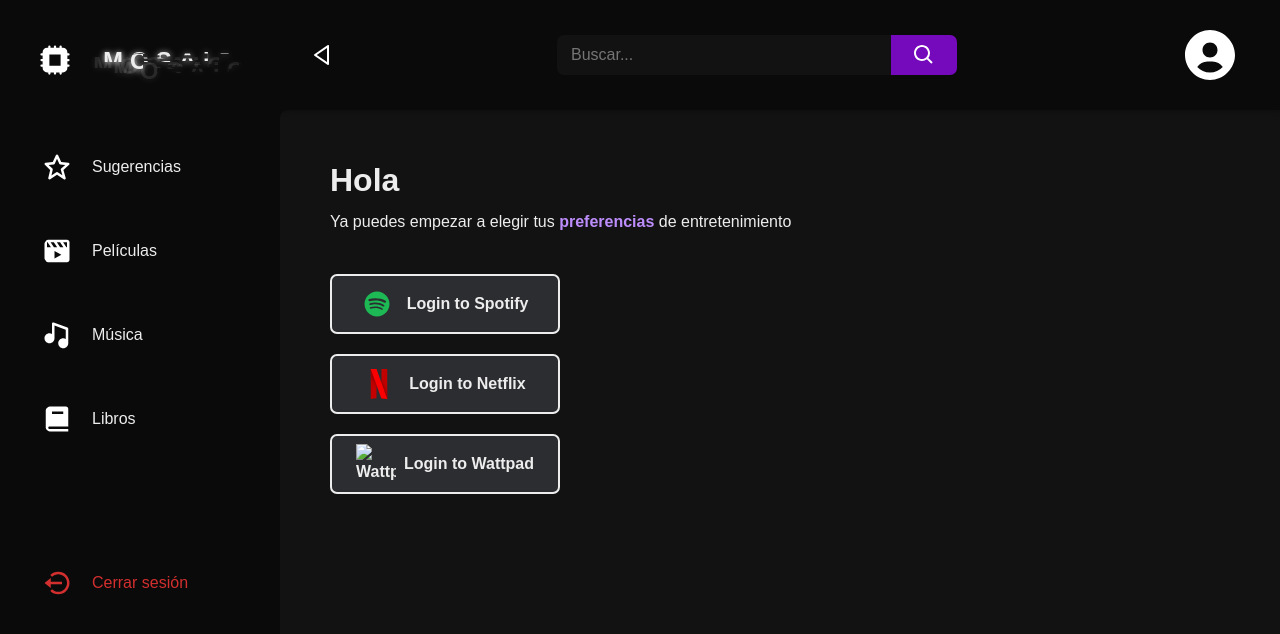
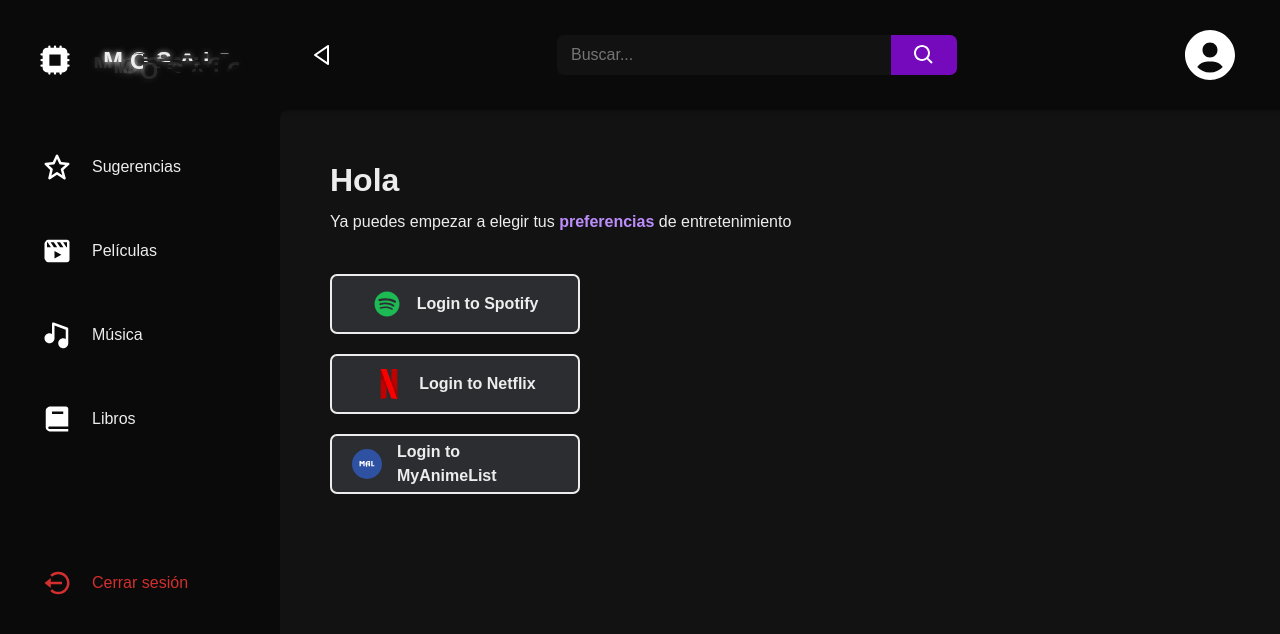
Before and after one commit to NotSamfa/Mosaic, a website built with Vite: page dashboard/index.html in a window 1280 px wide. Built offline with nearby package versions, Linux system fonts and the light colour scheme; a web font is replaced by a local one.

Commit message:
Change Wattpad to MyAnimeList

```diff
--- a/dashboard/index.html
+++ b/dashboard/index.html
@@ -72,9 +72,9 @@
                         <div id="movies" class="movie__container"></div>
                     </div>
 
-                    <a class="login__button wattpad" id="showWattpad">
-                        <img src="/src/assets/icons/wattpad-icon-logo.svg" alt="Wattpad">
-                        Login to Wattpad
+                    <a class="login__button mal" id="showMal">
+                        <img src="/src/assets/icons/mal-icon.svg" alt="MyAnimeList">
+                        Login to MyAnimeList
                     </a>
 
 
--- a/styles/client-components/main.css
+++ b/styles/client-components/main.css
@@ -24,7 +24,7 @@
 }
 
 .login__button{
-    width: 230px;
+    width: 250px;
     height: 60px;
     display: flex;
     justify-content: center;
@@ -73,16 +73,16 @@
     font-weight: bold;
 }
 
-.login__button.wattpad{
-    gap: 8px;
+.login__button.mal{
+    margin-right: 200px;
     img{
-        width: 40px;
-        height: 40px;
+        width: 30px;
+        height: 30px;
     }
 }
 
-.login__button.wattpad:hover{
-    color: #ff6122;
+.login__button.mal:hover{
+    color: #2e51a2;
     border: 2px solid;
     font-weight: bold;
 }
```
Also changed, not shown: src/assets/icons/mal-icon.svg (added).
